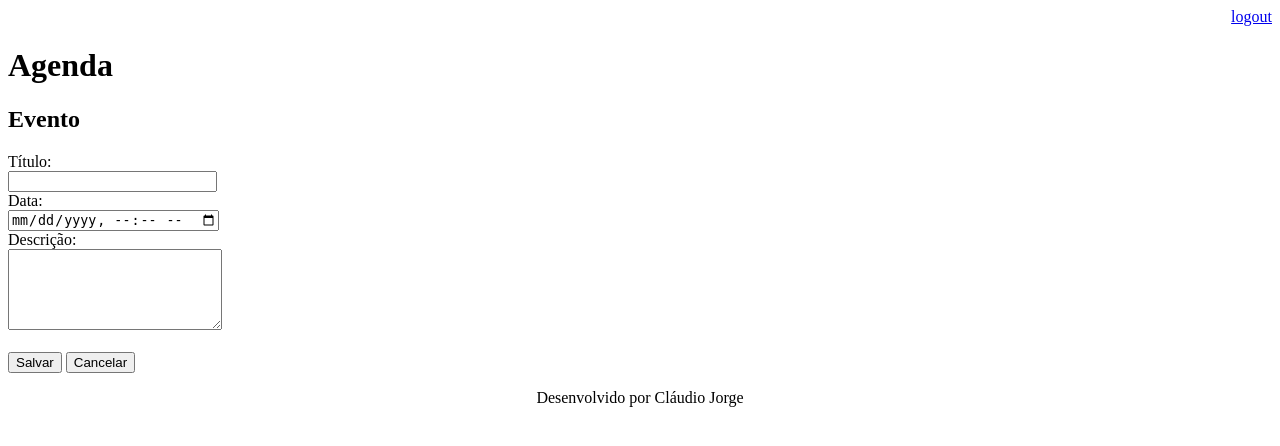
After one commit to claudiomedeiro/agenda, a Django app: page /agenda/evento/ in a window 1280 px wide. The commit adds this page. Shown: the top 446 px of the page. Run offline with Django 3.2, Linux system fonts and the light colour scheme; the visitor is signed in with stand-in values (Sample User, id 1).

Commit message:
Meu próprio formulário de insert.

```diff
--- a/agenda/urls.py
+++ b/agenda/urls.py
@@ -21,6 +21,8 @@ from django.views.generic import RedirectView   # para fazer o redirect da raiz
 urlpatterns = [
     path('admin/', admin.site.urls),
     path('agenda/', views.lista_eventos),
+    path('agenda/evento/', views.evento),
+    path('agenda/evento/submit', views.submit_evento),
     path('', RedirectView.as_view(url='/agenda/')), # fazendo o redirect de raiz para /agenda
     path('login/', views.login_user),
     path('login/submit', views.submit_login),       # este é sem so / final mesmo porque não é exatamente uma URL mas um get
--- a/core/views.py
+++ b/core/views.py
@@ -34,3 +34,21 @@ def lista_eventos(request):
     evento = Evento.objects.filter(usuario=usuario)# pega de usuário específico
     dados = {'eventos':evento}
     return render(request, 'agenda.html', dados)
+
+@login_required(login_url='/login/')
+def evento(request):
+    return render(request, 'evento.html')
+
+@login_required(login_url='/login/')
+def submit_evento(request):
+    if request.POST:
+        titulo = request.POST.get('titulo')
+        data_evento = request.POST.get('data_evento')
+        descricao = request.POST.get('descricao')
+        usuario = request.user
+        Evento.objects.create(titulo=titulo,
+                              data_evento=data_evento,
+                              descricao=descricao,
+                              usuario=usuario)
+
+    return redirect('/')
--- a/templates/agenda.html
+++ b/templates/agenda.html
@@ -1,6 +1,9 @@
 {% extends "model-page.html" %}
 {% block content %}
     <h2>Agendamentos</h2>
+    <a href="evento/">
+        <button type="button">Novo Evento</button>
+    </a>
     <ul>
         {% for evento in eventos %}
             <li>{{evento.titulo}} - {{evento.get_data_evento}}</li>
--- /dev/null
+++ b/templates/evento.html
@@ -0,0 +1,24 @@
+{% extends "model-page.html" %}
+{% block content %}
+    <h2>Evento</h2>
+
+    <form action="submit" method="POST"> {% csrf_token %}
+        <label>Título:</label>
+        <br>
+        <input type="text" name="titulo" size="23">
+        <br>
+        <label>Data:</label>
+        <br>
+        <input type="datetime-local" name="data_evento">
+        <br>
+        <label>Descrição:</label>
+        <br>
+        <textarea name="descricao" rows="5" cols="24"></textarea>
+        <br><br>
+        <button type="submit">Salvar</button>
+        <a href="/">
+            <button type="button">Cancelar</button>
+        </a>
+    </form>
+
+{% endblock %}
```
Also changed, not shown: 1 other file.
